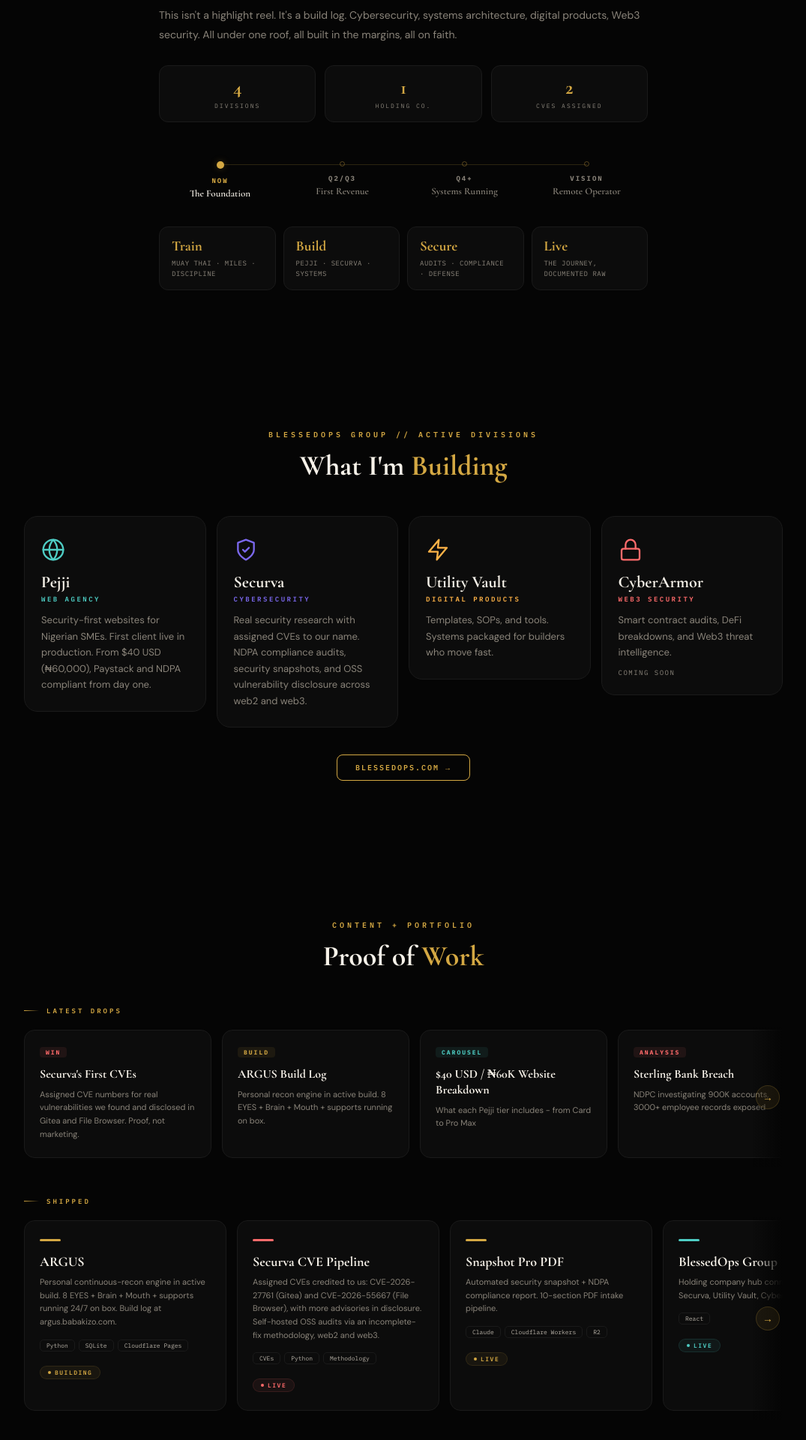
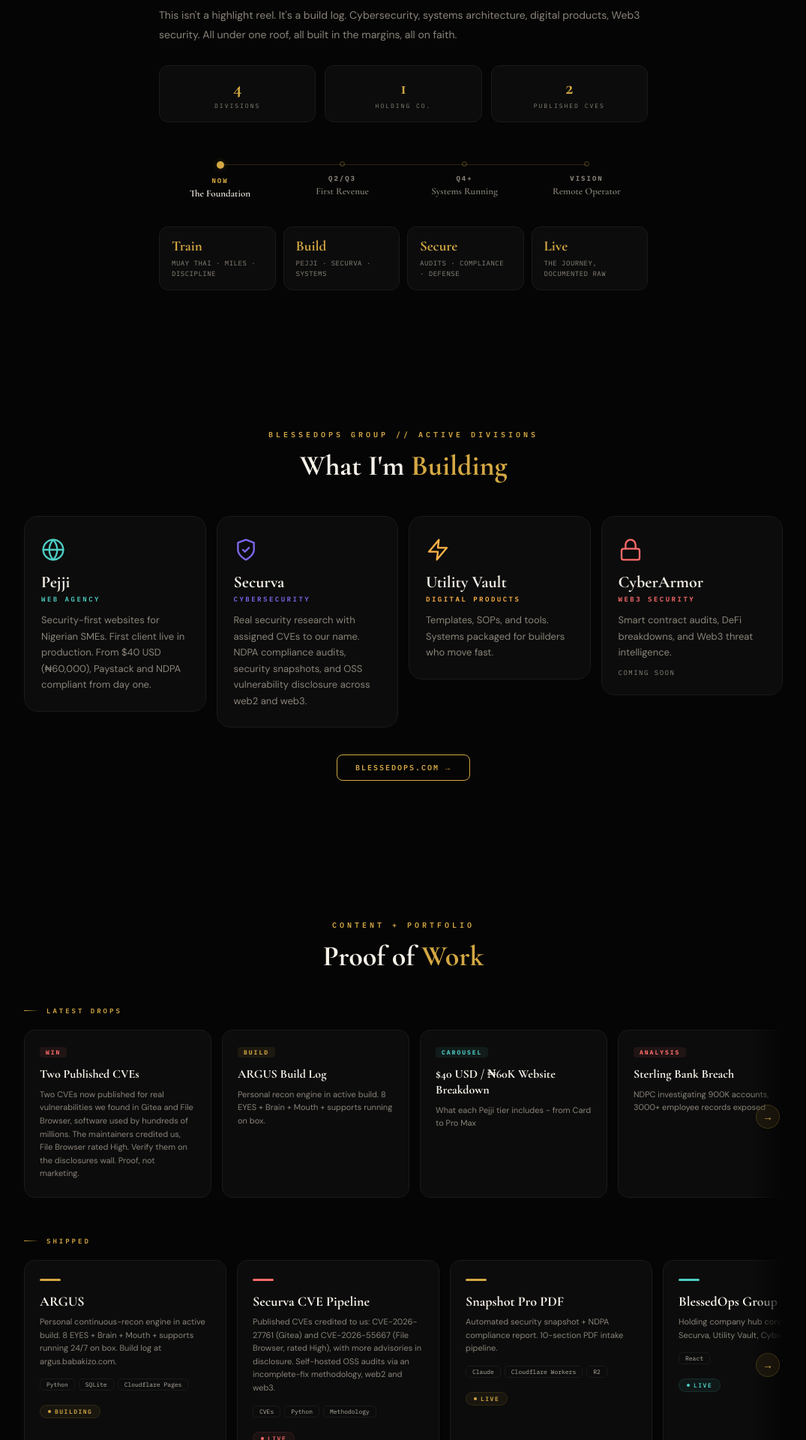
Before and after one commit to babakizo420/babakizo-site, a React (Create React App) app: page / in a window 1280 px wide. Shown: the part 1520-3440 px from the top of the page at 75% size, without its empty margins (102-1177 px from the left). Built offline with nearby package versions, Linux system fonts and the light colour scheme.

Commit message:
babakizo: surface the 2 published CVEs + link the disclosures wall
File Browser CVE-2026-55667 now published (rated High); point the win card + stat
to securva.net/research/disclosures so visitors can verify.

Co-Authored-By: Claude Opus 4.8 (1M context) <noreply@anthropic.com>

```diff
--- a/src/App.jsx
+++ b/src/App.jsx
@@ -50,7 +50,7 @@ const socials=[
   {name:"Gumroad",type:"gumroad",url:"https://utilityvault.gumroad.com",color:"#FF90E8",handle:"Templates, digital products"},
 ];
 const contentItems=[
-  {title:"Securva's First CVEs",type:"win",desc:"Assigned CVE numbers for real vulnerabilities we found and disclosed in Gitea and File Browser. Proof, not marketing.",link:"https://securva.net/research",accent:"#FF6B6B"},
+  {title:"Two Published CVEs",type:"win",desc:"Two CVEs now published for real vulnerabilities we found in Gitea and File Browser, software used by hundreds of millions. The maintainers credited us, File Browser rated High. Verify them on the disclosures wall. Proof, not marketing.",link:"https://securva.net/research/disclosures",accent:"#FF6B6B"},
   {title:"ARGUS Build Log",type:"build",desc:"Personal recon engine in active build. 8 EYES + Brain + Mouth + supports running on box.",link:"https://argus.babakizo.com",accent:"#D4A843"},
   {title:"$40 USD / ₦60K Website Breakdown",type:"carousel",desc:"What each Pejji tier includes - from Card to Pro Max",link:"https://pejji.com/services",accent:"#4ECDC4"},
   {title:"Sterling Bank Breach",type:"analysis",desc:"NDPC investigating 900K accounts, 3000+ employee records exposed",link:"https://securva.net",accent:"#FF6B6B"},
@@ -59,7 +59,7 @@ const contentItems=[
 ];
 const projects=[
   {name:"ARGUS",desc:"Personal continuous-recon engine in active build. 8 EYES + Brain + Mouth + supports running 24/7 on box. Build log at argus.babakizo.com.",tech:["Python","SQLite","Cloudflare Pages"],status:"Building",accent:"#D4A843"},
-  {name:"Securva CVE Pipeline",desc:"Assigned CVEs credited to us: CVE-2026-27761 (Gitea) and CVE-2026-55667 (File Browser), with more advisories in disclosure. Self-hosted OSS audits via an incomplete-fix methodology, web2 and web3.",tech:["CVEs","Python","Methodology"],status:"Live",accent:"#FF6B6B"},
+  {name:"Securva CVE Pipeline",desc:"Published CVEs credited to us: CVE-2026-27761 (Gitea) and CVE-2026-55667 (File Browser, rated High), with more advisories in disclosure. Self-hosted OSS audits via an incomplete-fix methodology, web2 and web3.",tech:["CVEs","Python","Methodology"],status:"Live",accent:"#FF6B6B"},
   {name:"Snapshot Pro PDF",desc:"Automated security snapshot + NDPA compliance report. 10-section PDF intake pipeline.",tech:["Claude","Cloudflare Workers","R2"],status:"Live",accent:"#D4A843"},
   {name:"BlessedOps Group",desc:"Holding company hub connecting Pejji, Securva, Utility Vault, CyberArmor.",tech:["React"],status:"Live",accent:"#4ECDC4"},
   {name:"Pejji Web Agency",desc:"First paying client shipped to production at dengdetails.com. CI/CD pipeline, Paystack rail live, NDPA compliant. Serving Nigerian SMEs.",tech:["Astro","Cloudflare","Paystack"],status:"Live",accent:"#7B68EE"},
@@ -218,7 +218,7 @@ export default function BabakizoV5Final(){
             )}
           </div>
           <div ref={statsRef} style={{display:"flex",gap:12,marginTop:28,flexWrap:"wrap",opacity:statsIn?1:0,transition:"opacity 0.8s ease"}}>
-            {[{n:4,l:"Divisions"},{n:1,l:"Holding Co."},{n:2,l:"CVEs Assigned"}].map(s=>{const c=useCountUp(s.n,1400,statsIn);return <div key={s.l} style={{padding:"16px 18px",background:T.card,border:`1px solid ${T.border}`,borderRadius:12,flex:"1 1 90px",textAlign:"center",transition:"all 0.4s"}}><div style={{fontFamily:"'Cormorant Garamond', serif",fontSize:26,fontWeight:700,color:T.gold,lineHeight:1}}>{c}</div><div style={{fontFamily:"'IBM Plex Mono', monospace",fontSize:8,color:T.gray,letterSpacing:2,textTransform:"uppercase",marginTop:6}}>{s.l}</div></div>})}
+            {[{n:4,l:"Divisions"},{n:1,l:"Holding Co."},{n:2,l:"Published CVEs"}].map(s=>{const c=useCountUp(s.n,1400,statsIn);return <div key={s.l} style={{padding:"16px 18px",background:T.card,border:`1px solid ${T.border}`,borderRadius:12,flex:"1 1 90px",textAlign:"center",transition:"all 0.4s"}}><div style={{fontFamily:"'Cormorant Garamond', serif",fontSize:26,fontWeight:700,color:T.gold,lineHeight:1}}>{c}</div><div style={{fontFamily:"'IBM Plex Mono', monospace",fontSize:8,color:T.gray,letterSpacing:2,textTransform:"uppercase",marginTop:6}}>{s.l}</div></div>})}
           </div>
           <div style={{display:"flex",gap:0,marginTop:36,overflow:"hidden",opacity:storyIn?1:0,transition:"opacity 0.8s ease 0.6s"}}>
             {journey.map((j,i)=><div key={j.phase} style={{flex:1,textAlign:"center",position:"relative",padding:"16px 4px 0"}}>
```
